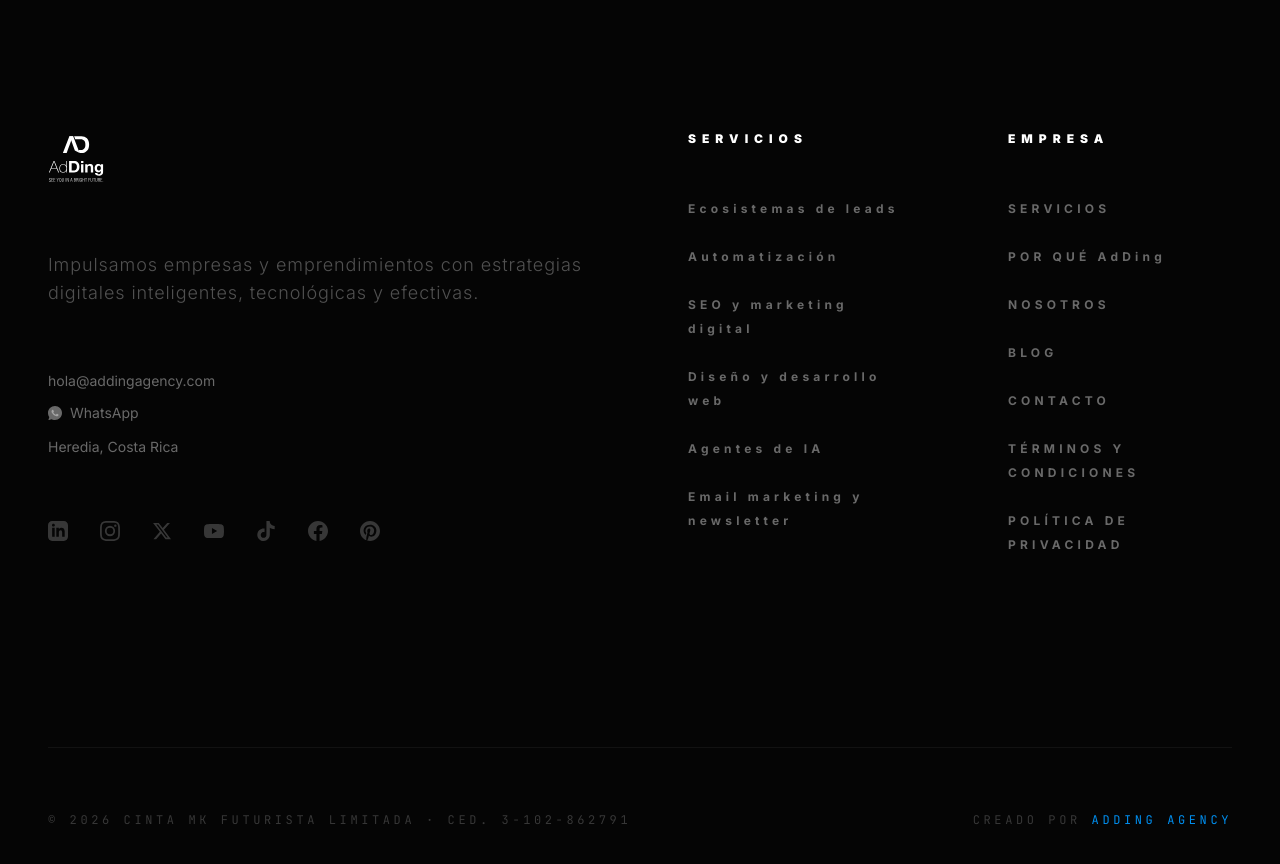
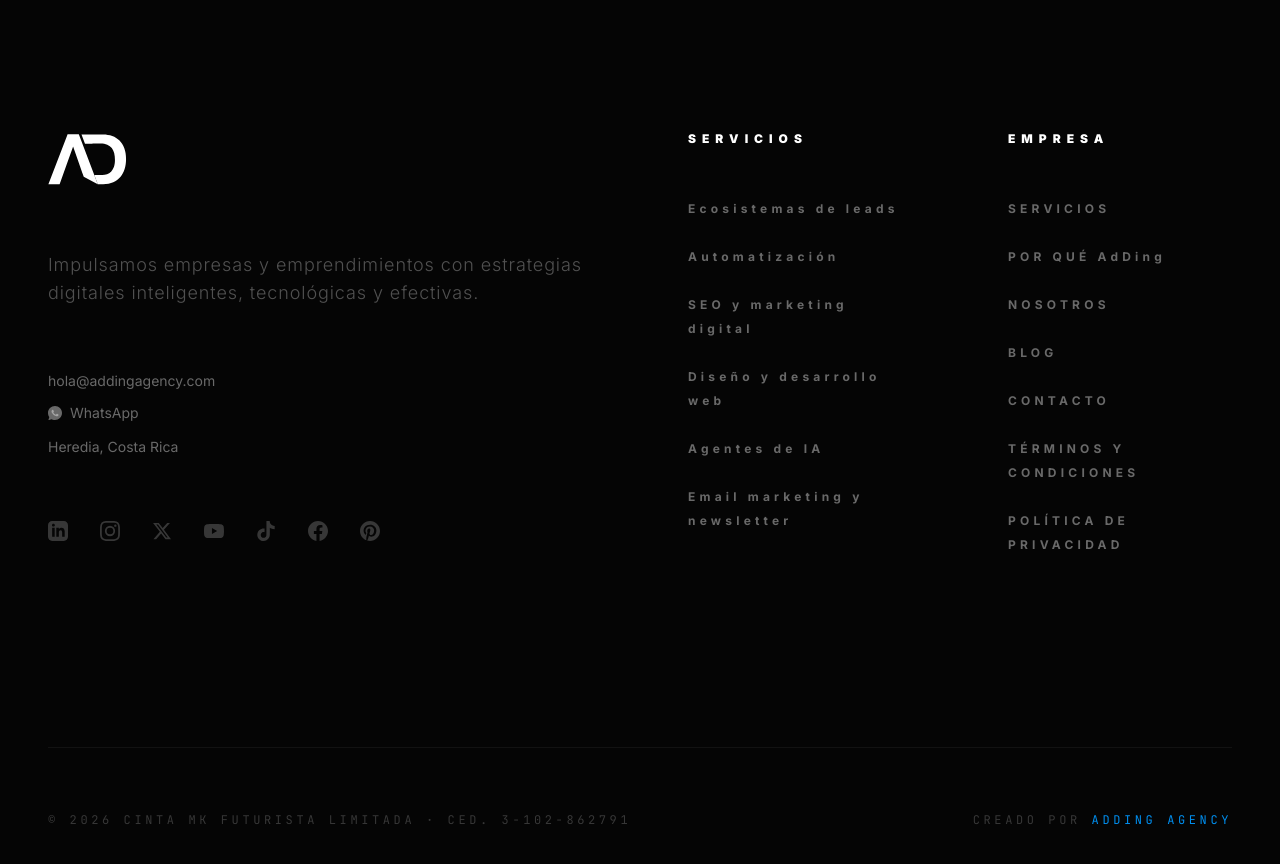
Before and after one commit to tobypaws11/adding-website, a Next.js app: page /blog in a window 1280 px wide. Shown: the part 1940-2804 px from the top of the page. Built offline with nearby package versions, Linux system fonts and the light colour scheme.

Commit message:
v1.8.5: Footer logo icono AD, voseo audit y correcciones (podás→puedas, verás→vas a ver)

```diff
--- a/components/Footer.tsx
+++ b/components/Footer.tsx
@@ -22,7 +22,7 @@ export function Footer() {
         <div className="grid sm:grid-cols-2 lg:grid-cols-12 gap-12 md:gap-24 mb-24 md:mb-48">
           <div className="lg:col-span-6 space-y-8 md:space-y-16">
             <div className="flex items-center">
-              <img src="/logos/logo-adding-blanco.svg" alt="AdDing Agency" width={200} height={55} className="h-12 w-auto md:h-14" />
+              <img src="/logos/logo-icon.svg" alt="AdDing Agency" className="h-12 w-auto md:h-14" />
             </div>
             <p className="text-white/30 max-w-xl text-base md:text-lg font-light leading-relaxed tracking-tight-luxury">
               {t("footer.tagline")}
--- a/lib/i18n.tsx
+++ b/lib/i18n.tsx
@@ -52,7 +52,7 @@ const translations: Translations = {
   "svc.leads.title": { es: "Ecosistemas de leads", en: "Lead ecosystems" },
   "svc.leads.desc": { es: "Flywheel automatizado: prospección, nutrición, cierre y retención. Nada de campañas aisladas, solo sistemas de crecimiento predecible.", en: "Automated flywheel: prospecting, nurturing, closing, and retention. No isolated campaigns, just predictable growth systems." },
   "svc.email.title": { es: "Email marketing y newsletter", en: "Email marketing & newsletter" },
-  "svc.email.desc": { es: "Secuencias automatizadas, nutrición inteligente y newsletters que mantienen a tus prospectos comprometidos hasta la conversión.", en: "Automated sequences, intelligent nurturing, and newsletters that keep prospects engaged until conversion." },
+  "svc.email.desc": { es: "Secuencias automatizadas, nutrición inteligente y newsletters que mantienen a tus prospectos comprometidos hasta que convierten.", en: "Automated sequences, intelligent nurturing, and newsletters that keep prospects engaged until they convert." },
   "svc.auto.title": { es: "Automatización", en: "Automation" },
   "svc.auto.desc": { es: "CRM, seguimientos, onboarding y flujos conectados que ahorran tiempo, reducen errores y escalan sin fricción.", en: "CRM, follow-ups, onboarding, and connected flows that save time, reduce errors, and scale without friction." },
 
@@ -90,7 +90,7 @@ const translations: Translations = {
   "guarantee.1.title": { es: "Equipo especializado", en: "Specialized team" },
   "guarantee.1.desc": { es: "Expertos en marketing digital, automatización y generación de leads para negocios B2B y B2C.", en: "Experts in digital marketing, automation, and lead generation for B2B and B2C businesses." },
   "guarantee.2.title": { es: "Proceso transparente", en: "Transparent process" },
-  "guarantee.2.desc": { es: "Dashboard en tiempo real donde verás exactamente de dónde vienen tus leads y cuáles convierten mejor.", en: "Real-time dashboard where you'll see exactly where your leads come from and which convert best." },
+  "guarantee.2.desc": { es: "Dashboard en tiempo real donde vas a ver exactamente de dónde vienen tus leads y cuáles convierten mejor.", en: "Real-time dashboard where you'll see exactly where your leads come from and which convert best." },
   "guarantee.3.title": { es: "Optimización continua", en: "Continuous optimization" },
   "guarantee.3.desc": { es: "Análisis semanal de métricas y ajustes estratégicos para mejorar resultados mes tras mes.", en: "Weekly metrics analysis and strategic adjustments to improve results month after month." },
   "guarantee.4.title": { es: "Comunicación constante", en: "Constant communication" },
@@ -128,7 +128,7 @@ const translations: Translations = {
   },
   "faq.q3": { es: "¿Pueden ayudarme aunque no tenga equipo interno?", en: "Can you help me even without an internal team?" },
   "faq.a3": {
-    es: "Sí. Nos integramos como tu equipo externo de marketing, ejecución y analítica para que podás avanzar sin fricción. Estrategia, contenido, ads, CRM, email, todo incluido.",
+    es: "Sí. Nos integramos como tu equipo externo de marketing, ejecución y analítica para que puedas avanzar sin fricción. Estrategia, contenido, ads, CRM, email, todo incluido.",
     en: "Yes. We integrate as your external marketing, execution, and analytics team so you can move forward without friction. Strategy, content, ads, CRM, email, all included."
   },
 
```
